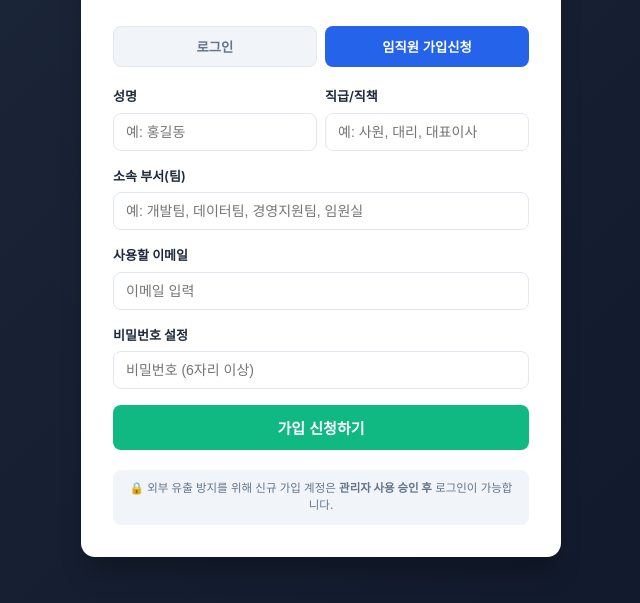
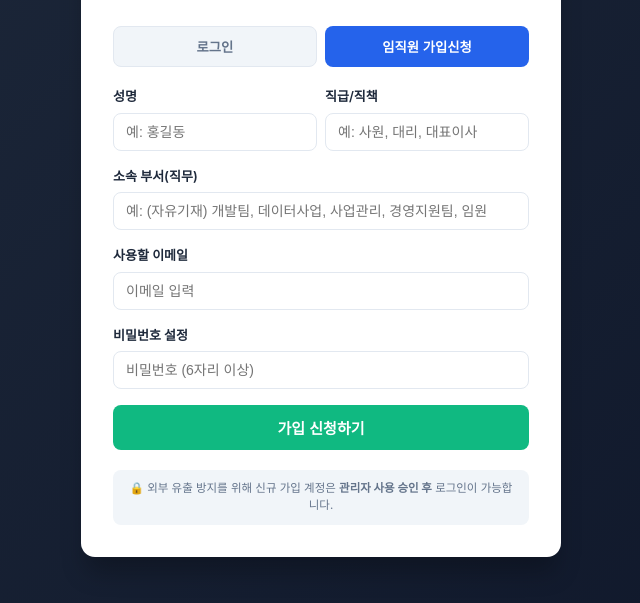
Before and after one commit to bobmukk/groupware-prototype, a plain HTML site: page index.html in a window 1280 px wide. Both pictures are taken after a click on the button "임직원 가입신청". Shown: the part 197-800 px from the top of the page, without its empty margins (319-959 px from the left). Drawn offline with Linux system fonts and the light colour scheme.

Commit message:
feat: 부서 텍스트 수정

```diff
--- a/index.html
+++ b/index.html
@@ -48,8 +48,8 @@
           </div>
         </div>
         <div class="form-group">
-          <label for="signup-dept">소속 부서(팀)</label>
-          <input type="text" id="signup-dept" placeholder="예: 개발팀, 데이터팀, 경영지원팀, 임원실" required />
+          <label for="signup-dept">소속 부서(직무)</label>
+          <input type="text" id="signup-dept" placeholder="예: (자유기재) 개발팀, 데이터사업, 사업관리, 경영지원팀, 임원" required />
         </div>
         <div class="form-group">
           <label for="signup-email">사용할 이메일</label>
```
